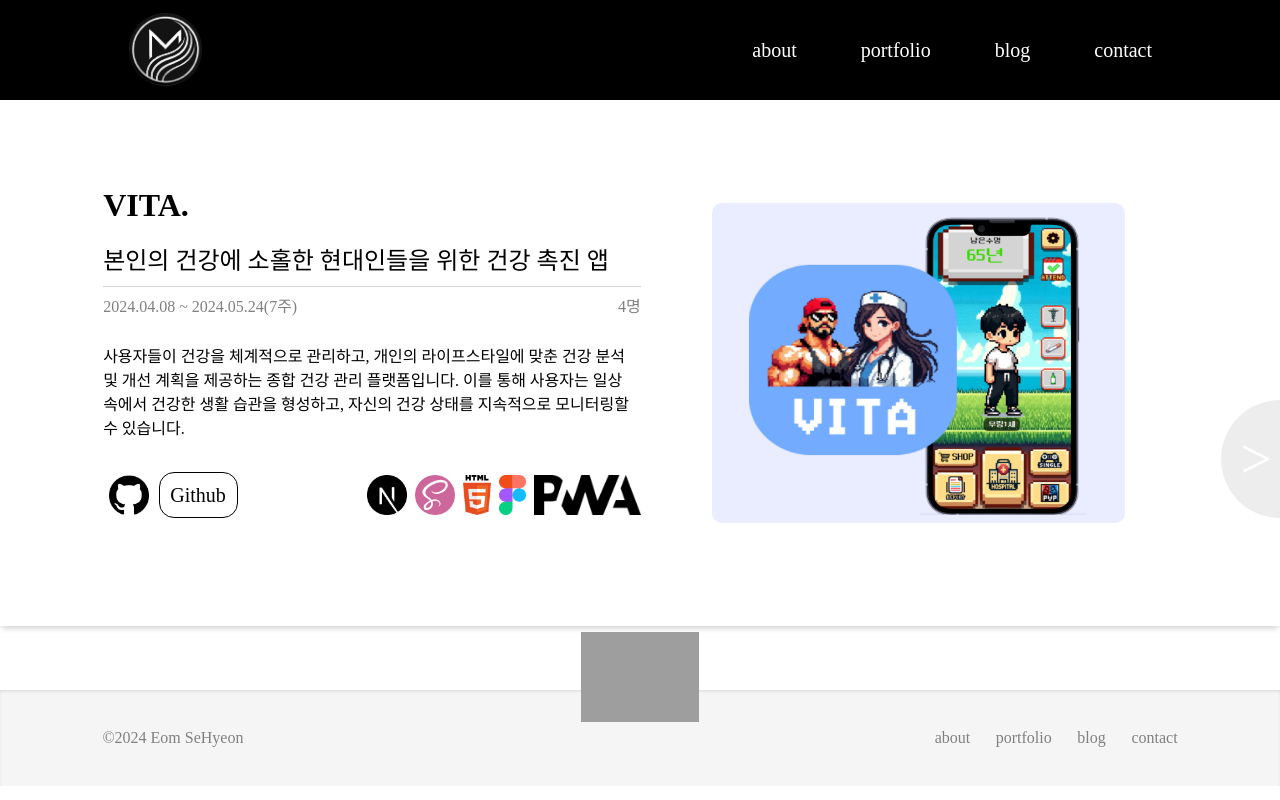
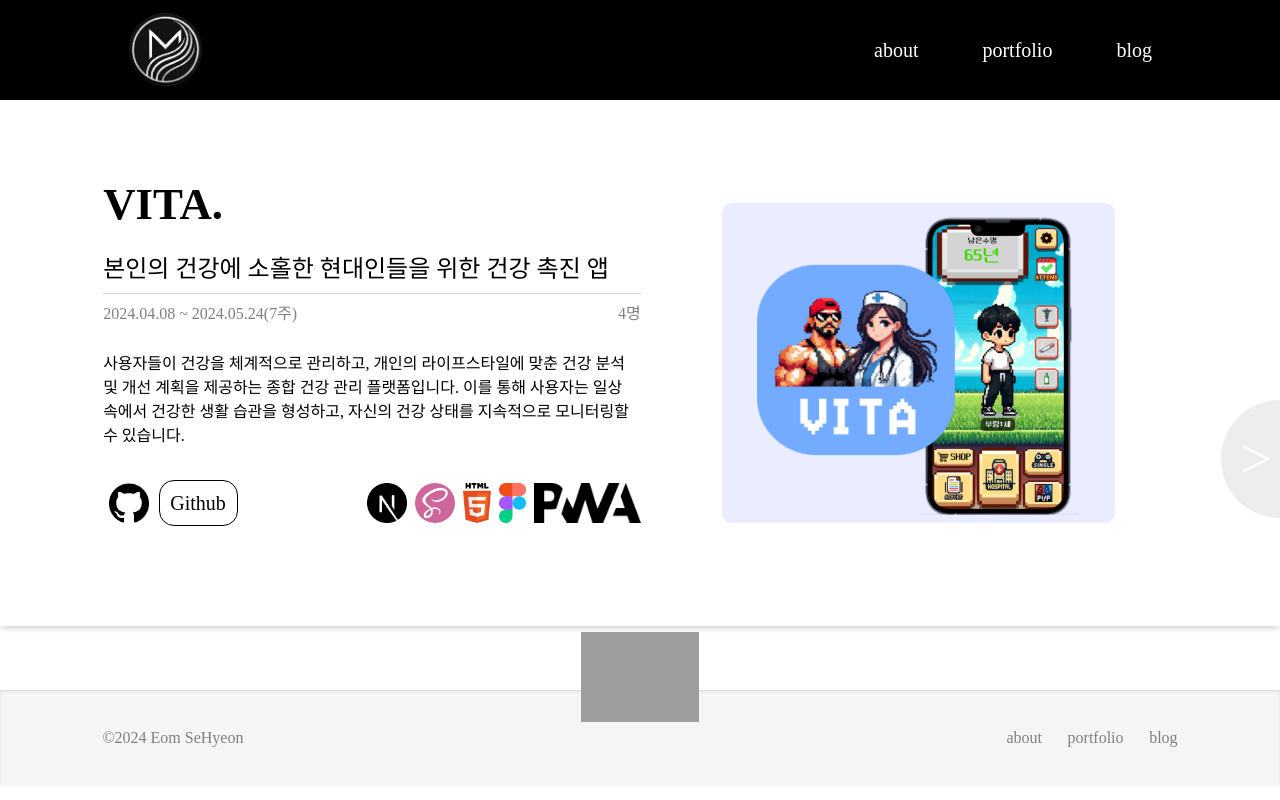
Before and after one commit to Muring/portfoli0, a Next.js app: page /portfolio/1 in a window 1280 px wide. Built offline with nearby package versions, Linux system fonts and the light colour scheme; grey boxes are pictures that could not be loaded; a web font is replaced by a local one.

Commit message:
Feat: about page done

```diff
--- a/src/app/(router)/about/page.tsx
+++ b/src/app/(router)/about/page.tsx
@@ -94,7 +94,7 @@ export default function AboutPage() {
         <SkillComponent />
 
         {/* 진짜 나(취미, 관심사) */}
-        <div className={dStyles.description}>
+        <div className={`${dStyles.description} ${dStyles["no-shadow"]}`}>
           <h2>I like</h2>
           <div className={dStyles["like-card-container"]}>
             {data.likes.map((like) => (
--- a/src/components/Footer.tsx
+++ b/src/components/Footer.tsx
@@ -32,11 +32,6 @@ export default function Footer() {
               <p>blog</p>
             </Link>
           </li>
-          <li>
-            <Link href={"/contact"}>
-              <p>contact</p>
-            </Link>
-          </li>
         </ul>
       </nav>
       <Link href={"#top"} className={styles.top}></Link>
--- a/src/components/Header.tsx
+++ b/src/components/Header.tsx
@@ -43,11 +43,6 @@ export default function Header() {
               <h4>blog</h4>
             </Link>
           </li>
-          <li>
-            <Link href={"/contact"}>
-              <h4>contact</h4>
-            </Link>
-          </li>
         </ul>
       </nav>
     </header>
--- a/src/styles/about.module.scss
+++ b/src/styles/about.module.scss
@@ -160,3 +160,7 @@
   justify-content: space-evenly;
   margin: 3% 0;
 }
+
+.no-shadow {
+  box-shadow: none;
+}
--- a/src/styles/portfolio.module.scss
+++ b/src/styles/portfolio.module.scss
@@ -3,7 +3,6 @@
   flex-direction: column;
   align-items: center;
   position: relative;
-  // min-width: 630px;
   height: 100%;
   margin: 0 8vw;
 }
@@ -16,7 +15,6 @@
   width: 100%;
   padding: 4vw 8vw;
   box-shadow: 0 4px 6px -2px rgba(0, 0, 0, 0.2); /* 아래쪽에만 그림자 효과 */
-  // margin-bottom: 4vw;
   gap: 20px;
 
   .text {
@@ -25,13 +23,13 @@
     justify-content: center;
     width: 50%;
     height: 100%;
-    // min-width: 470px;
     opacity: 0;
     gap: 10px;
     animation: slideInFromLeft 1s ease-out 1.5s forwards;
+    transition: all 0.5s ease-in-out;
 
     h1 {
-      font-size: clamp(2rem, 2.5vw, 4.5rem);
+      font-size: max(3.5vw, 2rem);
       max-height: 87px;
       margin-bottom: 0.8rem;
       line-height: 1.2;
@@ -59,21 +57,39 @@
     }
   }
 
+  @media (max-width: 1210px) {
+    /* 화면 너비가 500px 이하일 때 사라지게 */
+    .info {
+      flex-direction: column;
+    }
+    .text {
+      width: 80%;
+    }
+  }
+
+  @media (max-width: 800px) {
+    /* 화면 너비가 500px 이하일 때 사라지게 */
+    .info {
+      flex-direction: column;
+    }
+    .text {
+      width: 100%;
+    }
+  }
+
   .info-img {
     position: relative;
     width: 48%;
-    // min-width: 470px;
     opacity: 0;
     display: flex;
     justify-content: center;
     align-items: center;
     animation: slideInFromRight 1s ease-out 1.5s forwards;
-    // overflow: hidden;
+    overflow: hidden;
 
     img {
-      width: 100%;
-      // min-width: 400px;
-      height: auto;
+      width: auto;
+      height: 100%;
       min-height: 300px;
       max-height: 25vw;
       margin: 10%;
@@ -127,13 +143,6 @@
       background-color: black;
       color: white;
     }
-
-    // @media (max-width: 500px) {
-    //   /* 화면 너비가 500px 이하일 때 사라지게 */
-    //   h4 {
-    //     display: none !important;
-    //   }
-    // }
   }
 }
 
```
Also changed, not shown: src/styles/flip-card.module.scss (+3 -5 lines).
